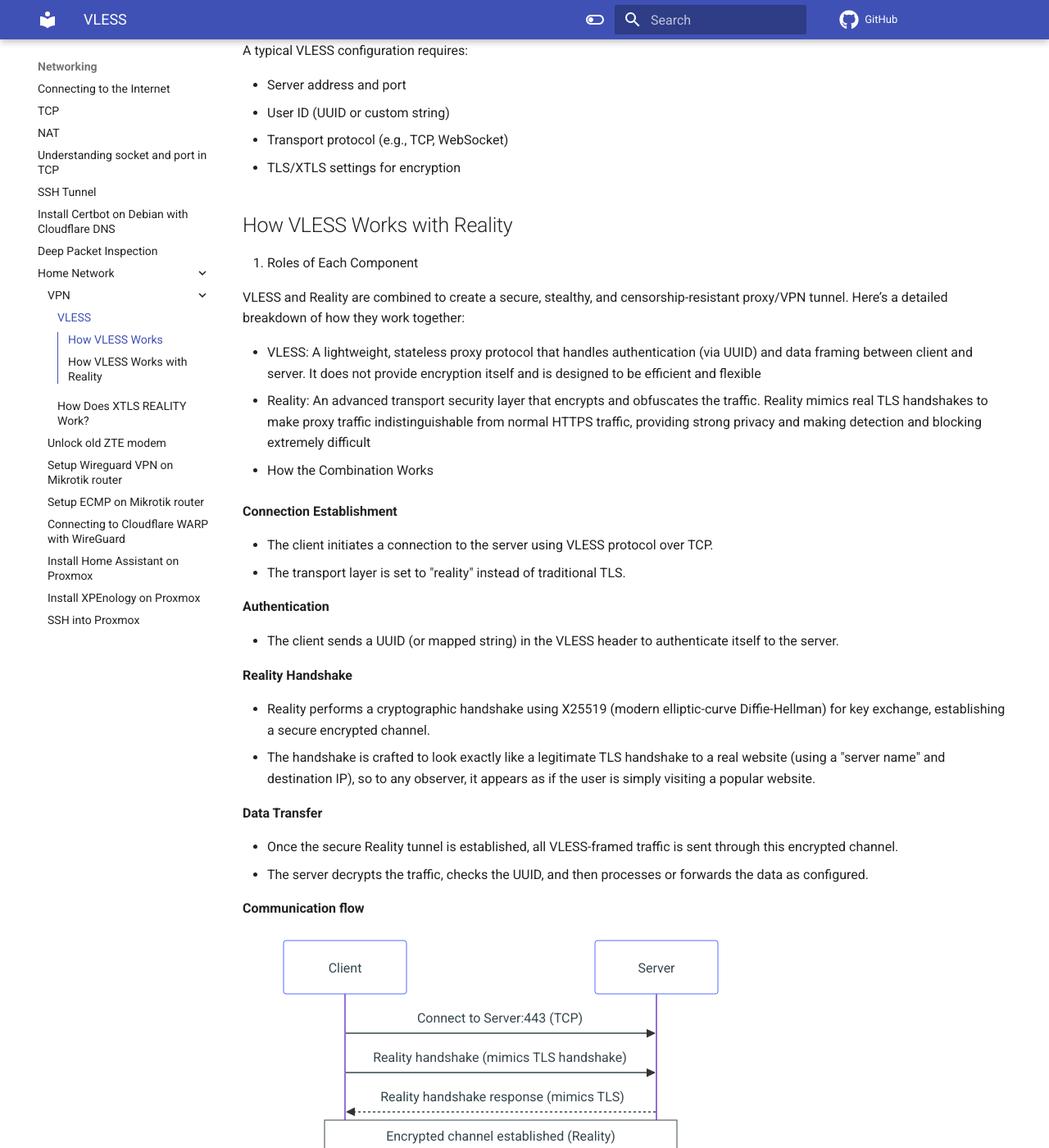
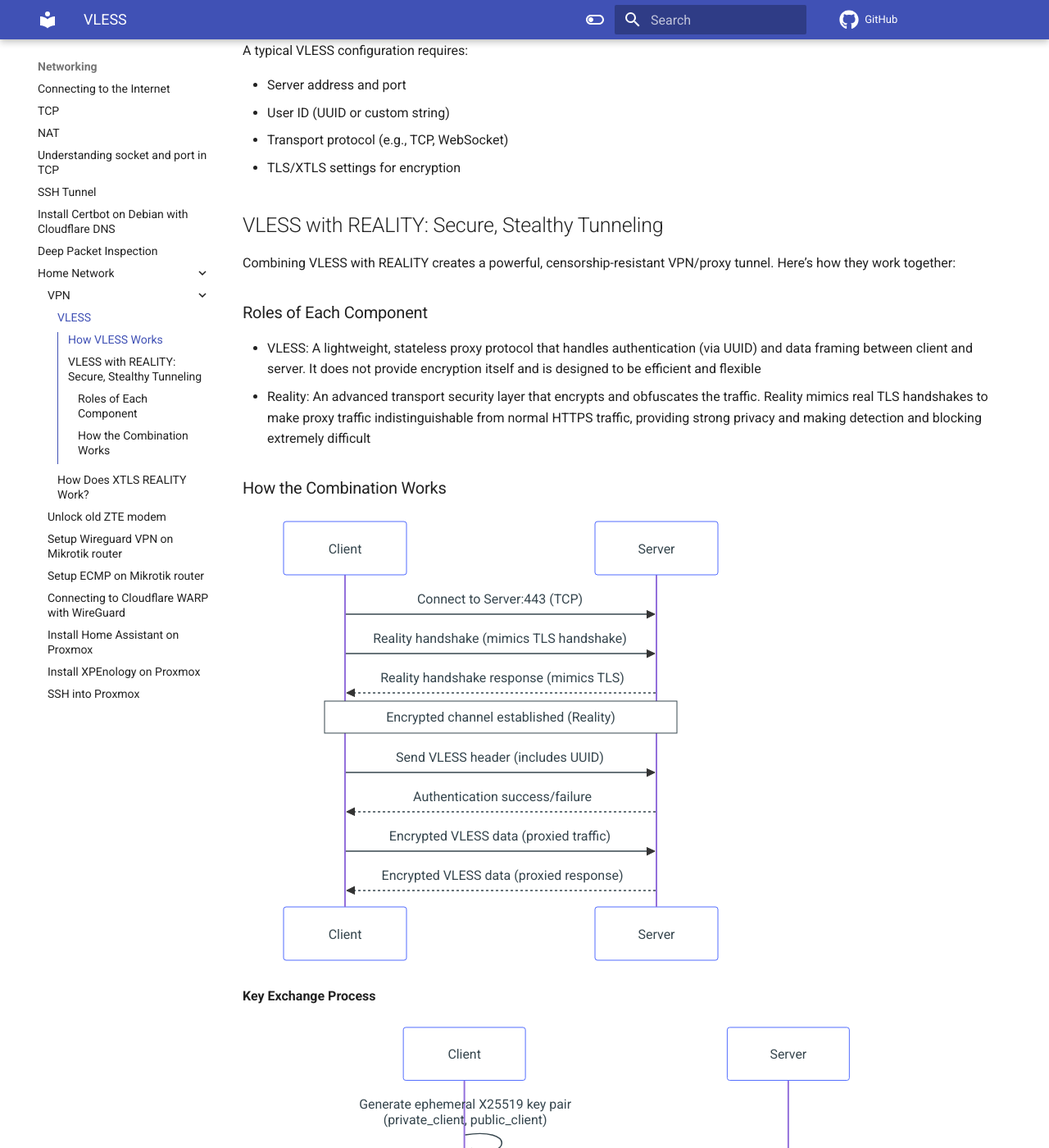
Before and after one commit to dinhhuy258/notes, an MkDocs documentation site: the page built from docs/networking/home_network/vpn/vless.md, in a window 1280 px wide and 1400 px high, scrolled down 738 px. Shown: the whole window at 82% size. Built offline with MkDocs 1.6.1 and Material for MkDocs 9.7.7, drawn with Linux system fonts in a browser that asks for light colours; comment, search, counter and statistics services are not loaded; some of the changed text lies outside the part shown.

Commit message:
Improve VLESS/Reality documentation structure

````diff
--- a/docs/networking/home_network/vpn/vless.md
+++ b/docs/networking/home_network/vpn/vless.md
@@ -29,37 +29,16 @@ A typical VLESS configuration requires:
 - Transport protocol (e.g., TCP, WebSocket)
 - TLS/XTLS settings for encryption
 
-## How VLESS Works with Reality
+## VLESS with REALITY: Secure, Stealthy Tunneling
 
-1. Roles of Each Component
+Combining VLESS with REALITY creates a powerful, censorship-resistant VPN/proxy tunnel. Here’s how they work together:
 
-VLESS and Reality are combined to create a secure, stealthy, and censorship-resistant proxy/VPN tunnel. Here’s a detailed breakdown of how they work together:
+### Roles of Each Component
 
 - VLESS: A lightweight, stateless proxy protocol that handles authentication (via UUID) and data framing between client and server. It does not provide encryption itself and is designed to be efficient and flexible
 - Reality: An advanced transport security layer that encrypts and obfuscates the traffic. Reality mimics real TLS handshakes to make proxy traffic indistinguishable from normal HTTPS traffic, providing strong privacy and making detection and blocking extremely difficult
 
-2. How the Combination Works
-
-**Connection Establishment**
-
-- The client initiates a connection to the server using VLESS protocol over TCP.
-- The transport layer is set to "reality" instead of traditional TLS.
-
-**Authentication**
-
-- The client sends a UUID (or mapped string) in the VLESS header to authenticate itself to the server.
-
-**Reality Handshake**
-
-- Reality performs a cryptographic handshake using X25519 (modern elliptic-curve Diffie-Hellman) for key exchange, establishing a secure encrypted channel.
-- The handshake is crafted to look exactly like a legitimate TLS handshake to a real website (using a "server name" and destination IP), so to any observer, it appears as if the user is simply visiting a popular website.
-
-**Data Transfer**
-
-- Once the secure Reality tunnel is established, all VLESS-framed traffic is sent through this encrypted channel.
-- The server decrypts the traffic, checks the UUID, and then processes or forwards the data as configured.
-
-**Communication flow**
+### How the Combination Works
 
 ```mermaid
 sequenceDiagram
@@ -87,7 +66,7 @@ sequenceDiagram
     Server-->>Client: Encrypted VLESS data (proxied response)
 ```
 
-**How `masterKey` is created**
+**Key Exchange Process**
 
 ```mermaid
 sequenceDiagram
````
Also changed, not shown: docs/networking/home_network/vpn/xtls_reality.md (+1 -1 lines).
